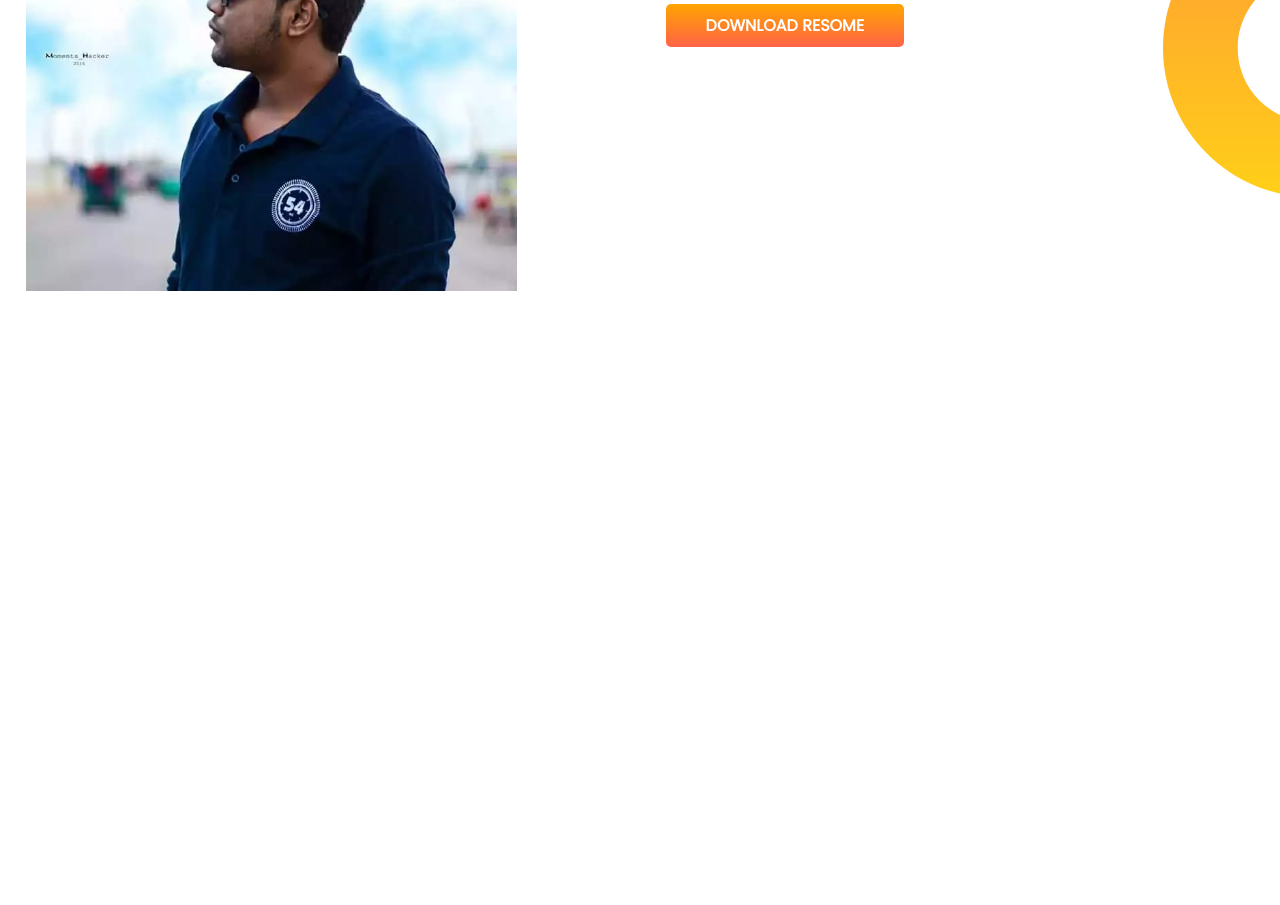
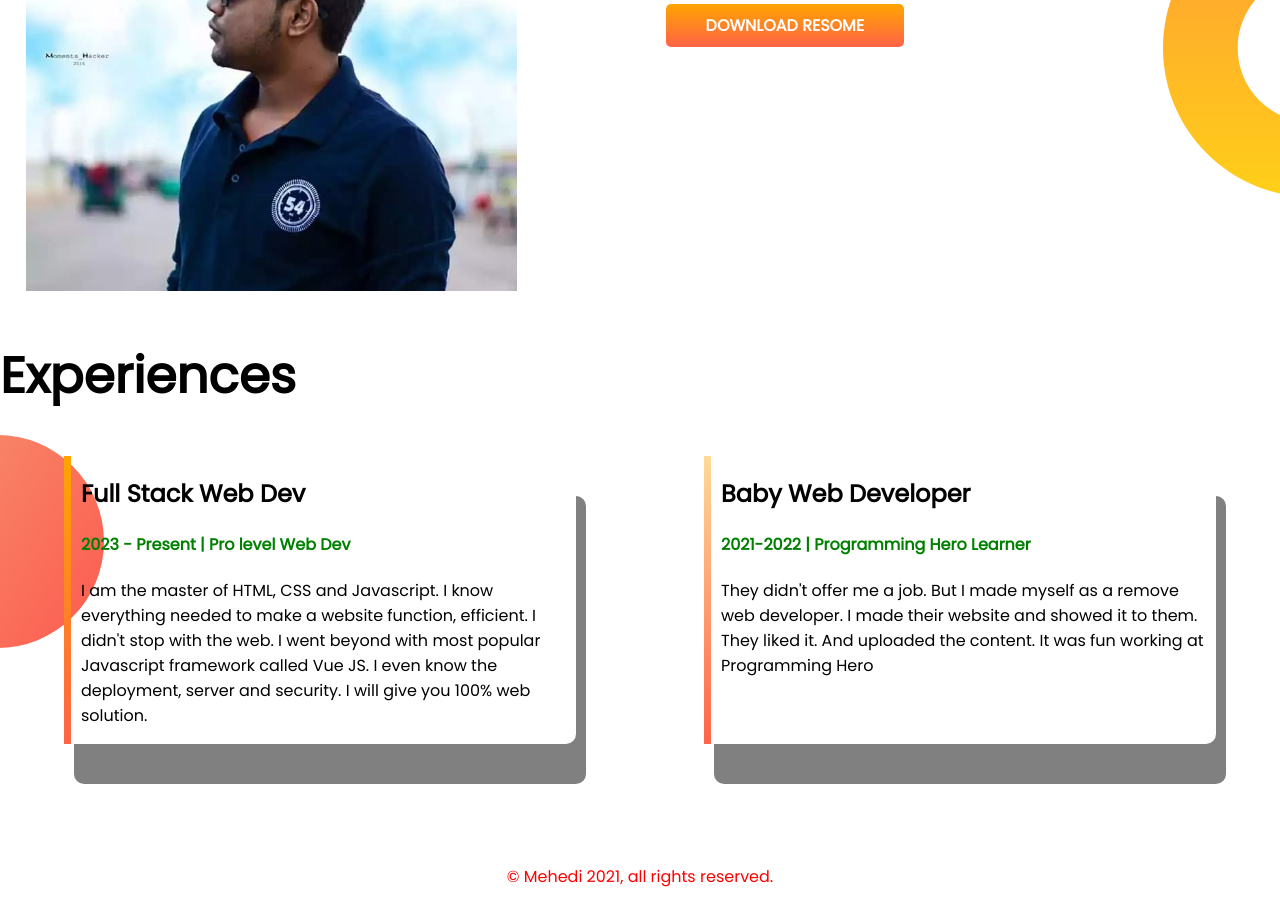
Before and after one commit to mehedihasansabbir220/developer-portfolio, a plain HTML site: page index.html in a window 1280 px wide. Shown: the part 879-1784 px from the top of the page. Before the commit the page ends 1177 px from the top, so only its background shows below. Drawn offline with Linux system fonts and the light colour scheme.

Commit message:
footer-add

```diff
--- a/index.html
+++ b/index.html
@@ -13,7 +13,7 @@
 </head>
 
 <body>
-    <section class="top-banner">
+    <section class="top-banner flexible-conainer">
         <div class="half-width">
             <h1>Welcome to </h1>
             <h1><span class="green-color">Mehedi hasan sabbir</span> world!</h1>
@@ -32,7 +32,7 @@
         </div>
 
     </section>
-    <section class="middle-bannar">
+    <section class="middle-bannar flexible-conainer">
         <div class="half-width">
             <img src="images/mehedi-2.jpg" alt="mehedi-2">
         </div>
@@ -45,6 +45,30 @@
                 RESOME</a>
         </div>
     </section>
+    <section class="Experiences">
+        <h1>Experiences</h1>
+        <div class="flexible-conainer">
+            <div id="full-stack-dev" class="exprience-item">
+                <h2>Full Stack Web Dev</h2>
+                <h4 class="green-color">2023 - Present | Pro level Web Dev</h4>
+                <p>I am the master of HTML, CSS and Javascript. I know everything needed to make a website function,
+                    efficient. I didn't stop with the web. I went beyond with most popular Javascript framework called
+                    Vue
+                    JS. I even know the deployment, server and security. I will give you 100% web solution.</p>
+            </div>
+            <div id="web-developer" class="exprience-item">
+                <h2>Baby Web Developer</h2>
+                <h4 class="green-color">2021-2022 | Programming Hero Learner</h4>
+                <p>They didn't offer me a job. But I made myself as a remove web developer. I made their website and
+                    showed
+                    it to them. They liked it. And uploaded the content. It was fun working at Programming Hero</p>
+            </div>
+        </div>
+
+    </section>
 </body>
+<footer>
+    <p>© Mehedi 2021, all rights reserved.</p>
+</footer>
 
 </html>
--- a/style.css
+++ b/style.css
@@ -6,10 +6,13 @@ body{
 h1{
     font-size: 50px;
 }
+.h2{
+    font: size 40px;
+}
 .green-color{
     color: green;
 }
-section{
+.flexible-conainer{
     display: flex;
 }
 .half-width{
@@ -38,3 +41,34 @@ section{
     background-repeat: no-repeat;
     background-position: right;
 }
+.Experiences{
+    margin-top: 40px;
+    background-image: url(images/exp-bg.png);
+    background-repeat: no-repeat;
+    background-position: left;
+}
+.exprience-item{
+    width: 40%;
+    margin-left: 5%;
+    margin-right: 5%;
+    padding-left: 10px;
+    border-radius: 10px;
+    box-shadow: 10px 40px grey;
+}
+#web-developer{
+    border-left:7px solid;
+    border-image:linear-gradient(rgba(255, 166, 0, 0.404),tomato);
+    border-image-slice: 1%;
+
+}
+#full-stack-dev{
+    border-left:7px solid;
+    border-image:linear-gradient(orange, tomato);
+    border-image-slice: 1%;
+}
+footer{
+    margin-top: 120px;
+    text-align: center;
+    text-emphasis-color: red;
+    color: rgb(252, 0, 0);
+}
```
